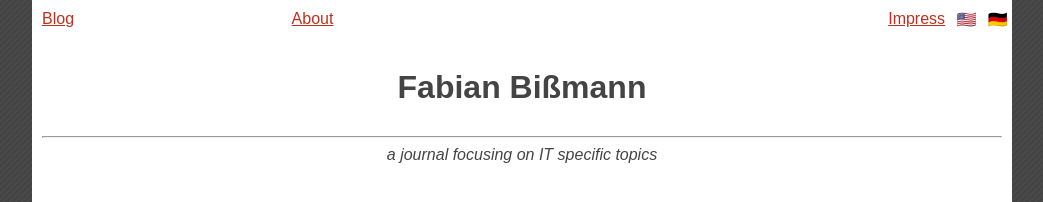
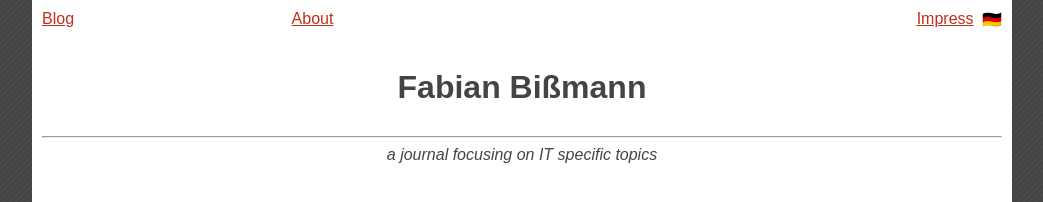
Before and after one commit to 1dollarsteak/1dollarsteak.github.io, a Jekyll site: the page built from index.html, in a window 1280 px wide. Shown: the top 202 px of the page, without its empty margins (118-1161 px from the left). Built offline with Jekyll 4.4.1, drawn with Linux system fonts in a browser that asks for light colours.

Commit message:
Remove flag of currently selected language

```diff
--- a/_includes/navigation.html
+++ b/_includes/navigation.html
@@ -6,8 +6,7 @@
       {% else %}
         <div id="right-side-nav">
           <a href="{{ item.link }}">{{ item.name }}</a>
-          <a href="{% if page.lang == 'de' %}{{ page.url | replace: '/de/', '/' }}{% else %}{{ page.url }}{% endif %}" class="no-link-decoration">{{ site.data.languages["en"].icon }}</a>
-          <a href="{% if page.lang != 'de' %}/de{% endif %}{{ page.url }}" class="no-link-decoration">{{ site.data.languages["de"].icon }}</a>
+          <a href="/de{{ page.url }}" class="no-link-decoration">{{ site.data.languages["de"].icon }}</a>
         </div>
       {% endunless %}
     {% endfor %}
@@ -18,8 +17,7 @@
       {% else %}
         <div id="right-side-nav">
           <a href="{{ item.link }}">{{ item.name }}</a>
-          <a href="{% if page.lang == 'de' %}{{ page.url | replace: '/de/', '/' }}{% else %}{{ page.url }}{% endif %}" class="no-link-decoration">{{ site.data.languages["en"].icon }}</a>
-          <a href="{% if page.lang != 'de' %}/de{% endif %}{{ page.url }}" class="no-link-decoration">{{ site.data.languages["de"].icon }}</a>
+          <a href="{{ page.url | replace: '/de/', '/' }}" class="no-link-decoration">{{ site.data.languages["en"].icon }}</a>
         </div>
       {% endunless %}
     {% endfor %}
--- a/_sass/main.scss
+++ b/_sass/main.scss
@@ -22,7 +22,7 @@
 
 div#right-side-nav {
   display: grid;
-  grid-template-columns: 2fr 1fr 1fr;
+  grid-template-columns: 2fr 1fr;
   grid-column-gap: 10%;
   justify-self: end;
 }
```
